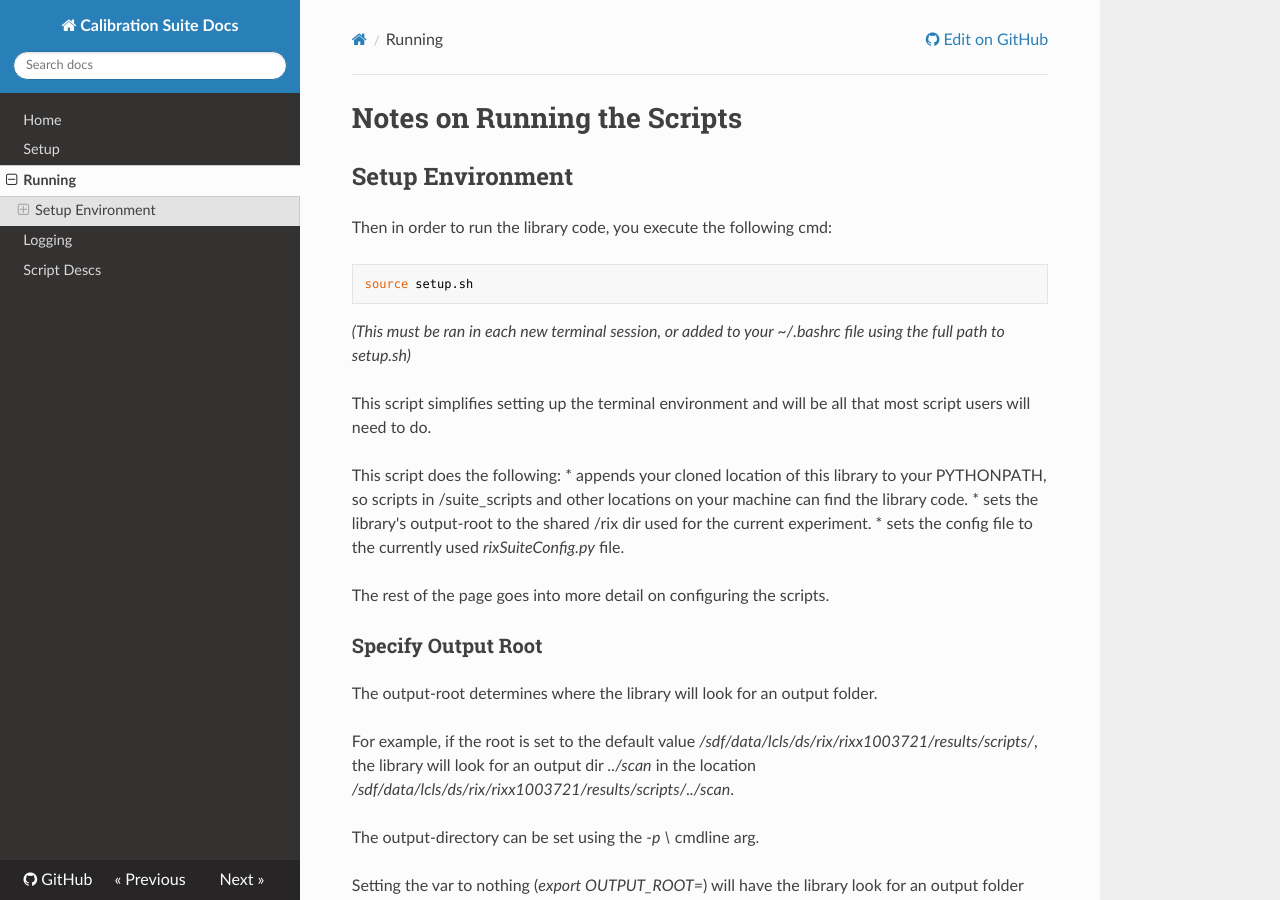
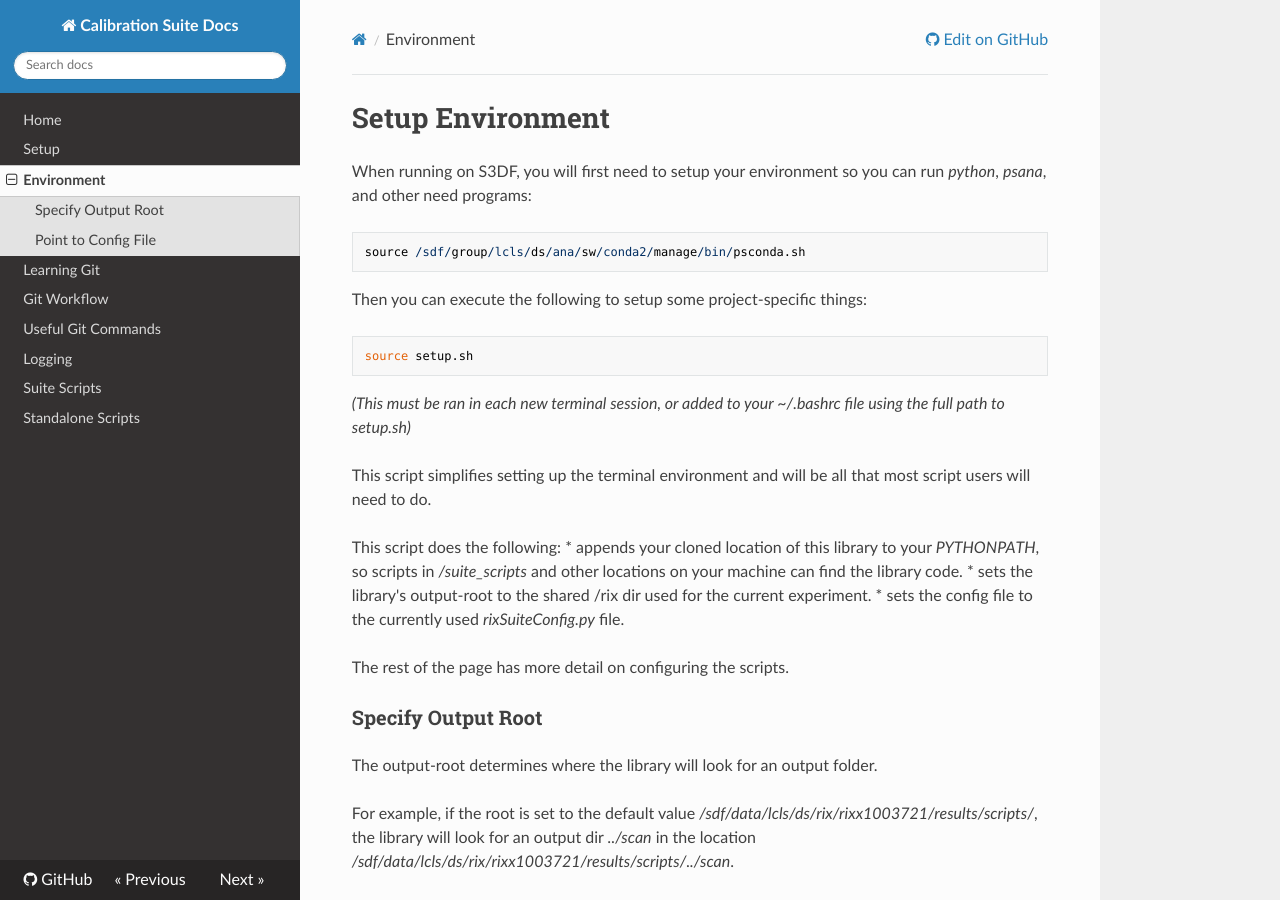
Before and after one commit to slaclab/beamtime-calibration-suite, an MkDocs documentation site: the page built from docs/environment.md, in a window 1280 px wide and 900 px high. Built offline with MkDocs 1.6.1, drawn with Linux system fonts in a browser that asks for light colours; nearby versions of some CDN libraries.

Commit message:
DOCS: expand and cleanup docs more

````diff
--- a/docs/running.md
+++ b/docs/environment.md
@@ -1,8 +1,11 @@
-# Notes on Running the Scripts
+# Setup Environment
 
-## Setup Environment
+When running on S3DF, you will first need to setup your environment so you can run _python_, _psana_, and other need programs:
+```
+source /sdf/group/lcls/ds/ana/sw/conda2/manage/bin/psconda.sh
+```
 
-Then in order to run the library code, you execute the following cmd:
+Then you can execute the following to setup some project-specific things:
 ```
 source setup.sh
 ```
@@ -11,11 +14,11 @@ _(This must be ran in each new terminal session, or added to your ~/.bashrc file
 This script simplifies setting up the terminal environment and will be all that most script users will need to do.
 
 This script does the following:
-* appends your cloned location of this library to your PYTHONPATH, so scripts in /suite_scripts and other locations on your machine can find the library code.
+* appends your cloned location of this library to your _PYTHONPATH_, so scripts in _/suite_scripts_ and other locations on your machine can find the library code.
 * sets the library's output-root to the shared /rix dir used for the current experiment.
 * sets the config file to the currently used _rixSuiteConfig.py_ file.
 
-The rest of the page goes into more detail on configuring the scripts.
+The rest of the page has more detail on configuring the scripts.
 
 ### Specify Output Root
 
--- a/mkdocs.yml
+++ b/mkdocs.yml
@@ -4,9 +4,13 @@ repo_url: https://github.com/slaclab/beamtime-calibration-suite
 nav:
   - Home: index.md
   - Setup: setup.md
-  - Running: running.md
+  - Environment: environment.md
+  - Learning Git: learning_git.md
+  - Git Workflow: workflow.md
+  - Useful Git Commands: commands.md
   - Logging: logging.md
-  - Script Descs: script_descriptions.md
+  - Suite Scripts: suite_scripts.md
+  - Standalone Scripts: standalone_scripts.md
 theme:
   name: 'readthedocs'
 
````
Also changed, not shown: README.md (+1 -85 lines), docs/index.md (+0 -2 lines), docs/setup.md (+1 -1 lines), docs/commands.md (added), docs/learning_git.md (added), docs/workflow.md (added).
